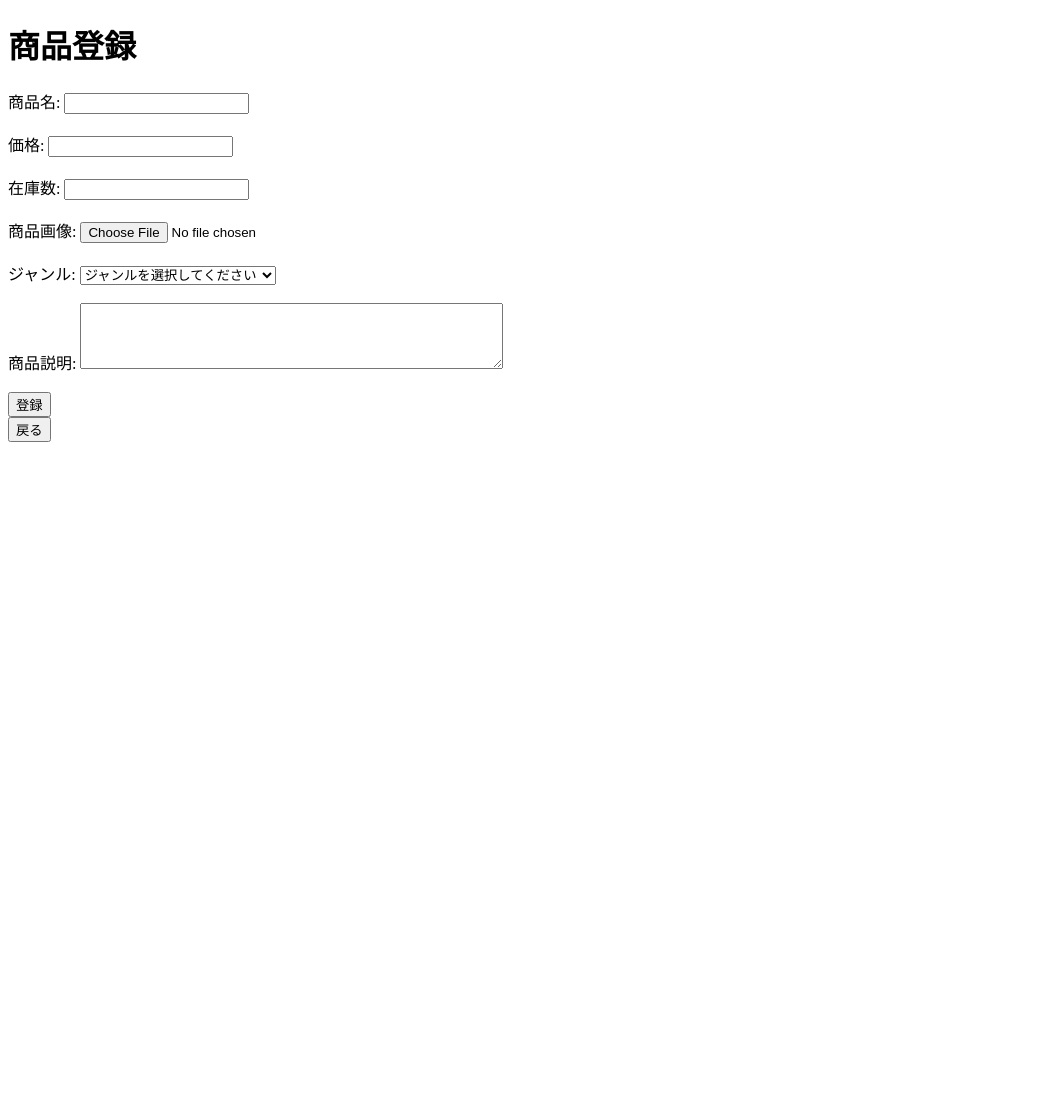
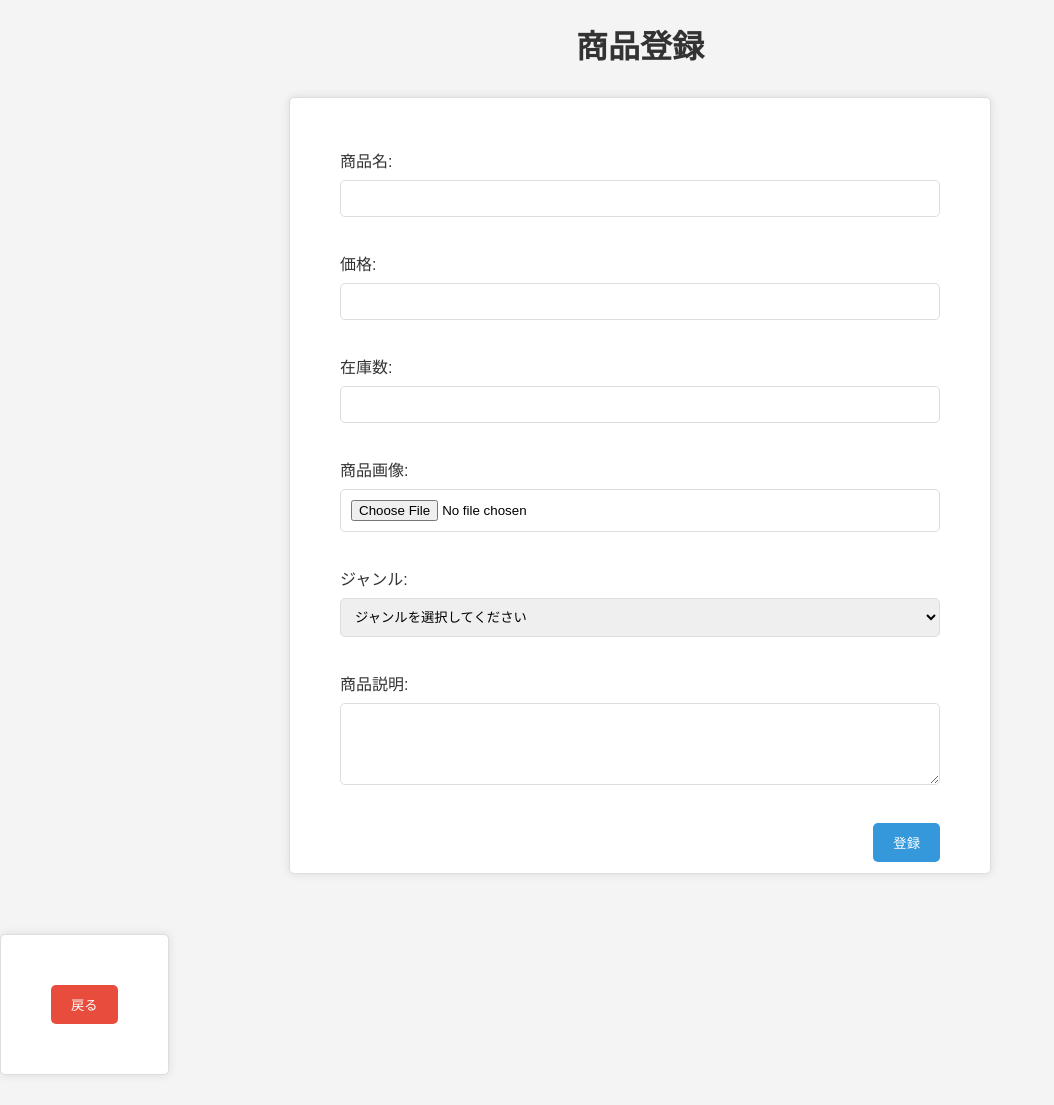
Before and after one commit to Rui0827/teamC, a PHP site: page /touroku-input.php in a window 1280 px wide. Shown: the whole page, without its empty margins (0-1054 px from the left). Before the commit the page ends 442 px from the top, so only its background shows below. Run offline with PHP 8.4, Linux system fonts and the light colour scheme.

Commit message:
登録の変更など

```diff
--- a/system/css/touroku-input.css
+++ b/system/css/touroku-input.css
@@ -13,8 +13,8 @@ h1 {
 
 form {
     max-width: 600px;
-    margin: 20px auto;
-    padding: 20px;
+    margin: 30px auto;
+    padding: 50px;
     background-color: #fff;
     border: 1px solid #ddd;
     border-radius: 5px;
--- a/system/touroku-input.php
+++ b/system/touroku-input.php
@@ -1,10 +1,13 @@
 <!DOCTYPE html>
 <html lang="ja">
+
 <head>
     <meta charset="UTF-8">
     <meta name="viewport" content="width=device-width, initial-scale=1.0">
     <title>商品登録</title>
+    <link rel="stylesheet" href="css/touroku-input.css">
 </head>
+
 <body>
     <h1>商品登録</h1>
     <form action="touroku-output.php" method="post" enctype="multipart/form-data">
@@ -42,4 +45,5 @@
         <button type="submit" name="back" value="true" class="pink-button">戻る</button>
     </form>
 </body>
+
 </html>
```
